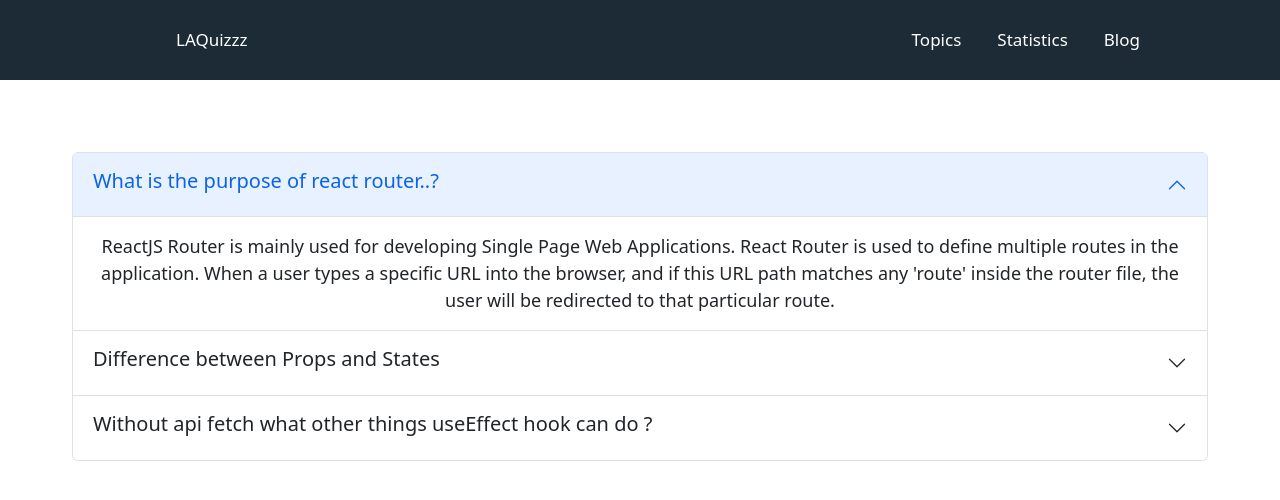
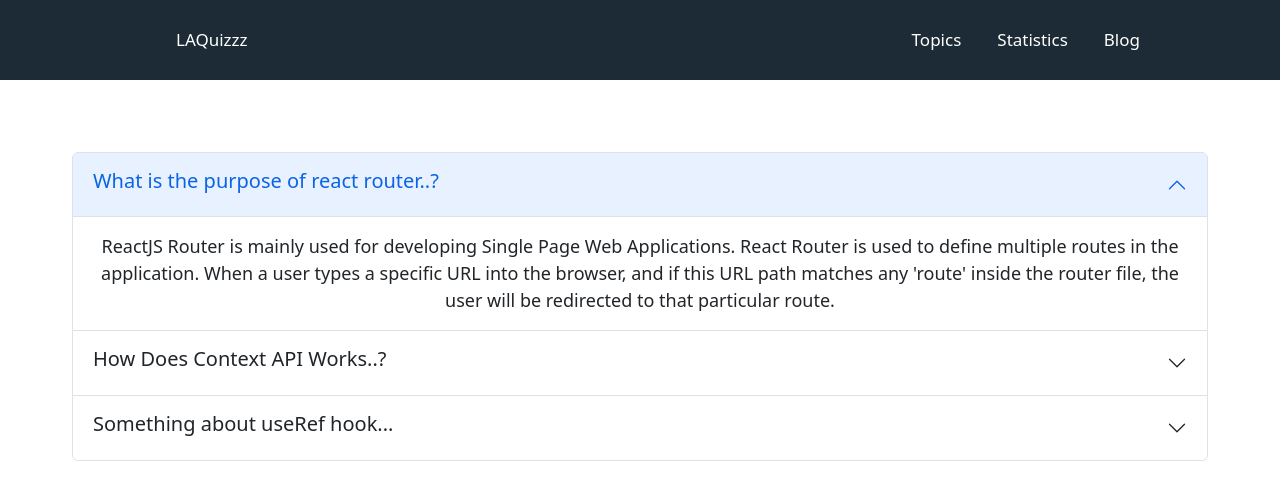
Before and after one commit to itskawsarjamil/LAQuizzz, a React (Create React App) app: page /blog in a window 1280 px wide. Shown: the top 500 px of the page. Built offline with nearby package versions, Linux system fonts and the light colour scheme.

Commit message:
2nd qsn done

```diff
--- a/src/components/FAQ/FAQ.js
+++ b/src/components/FAQ/FAQ.js
@@ -11,13 +11,13 @@ function BasicExample() {
                     </Accordion.Body>
                 </Accordion.Item>
                 <Accordion.Item eventKey="1">
-                    <Accordion.Header className='acrdn-hdr'><h5>Difference between Props and States</h5></Accordion.Header>
+                    <Accordion.Header className='acrdn-hdr'><h5>How Does Context API Works..?</h5></Accordion.Header>
                     <Accordion.Body>
-                        State is the local state of the component which cannot be accessed and modified outside of the component. It's equivalent to local variables in a function. Props, on the other hand, make components reusable by giving components the ability to receive data from their parent component in the form of props.
+                    The React Context API is a way for a React app to effectively produce global variables that can be passed around. This is the alternative to "prop drilling" or moving props from grandparent to child to parent, and so on. Context is also touted as an easier, lighter approach to state management using Redux.
                     </Accordion.Body>
                 </Accordion.Item>
                 <Accordion.Item eventKey="2">
-                    <Accordion.Header className='acrdn-hdr'><h5>Without api fetch what other things useEffect hook can do ?</h5></Accordion.Header>
+                    <Accordion.Header className='acrdn-hdr'><h5>Something about useRef hook...</h5></Accordion.Header>
                     <Accordion.Body>
                         The useEffect Hook allows you to perform side effects in your components. Some examples of side effects are:<br>
                         </br>
```
